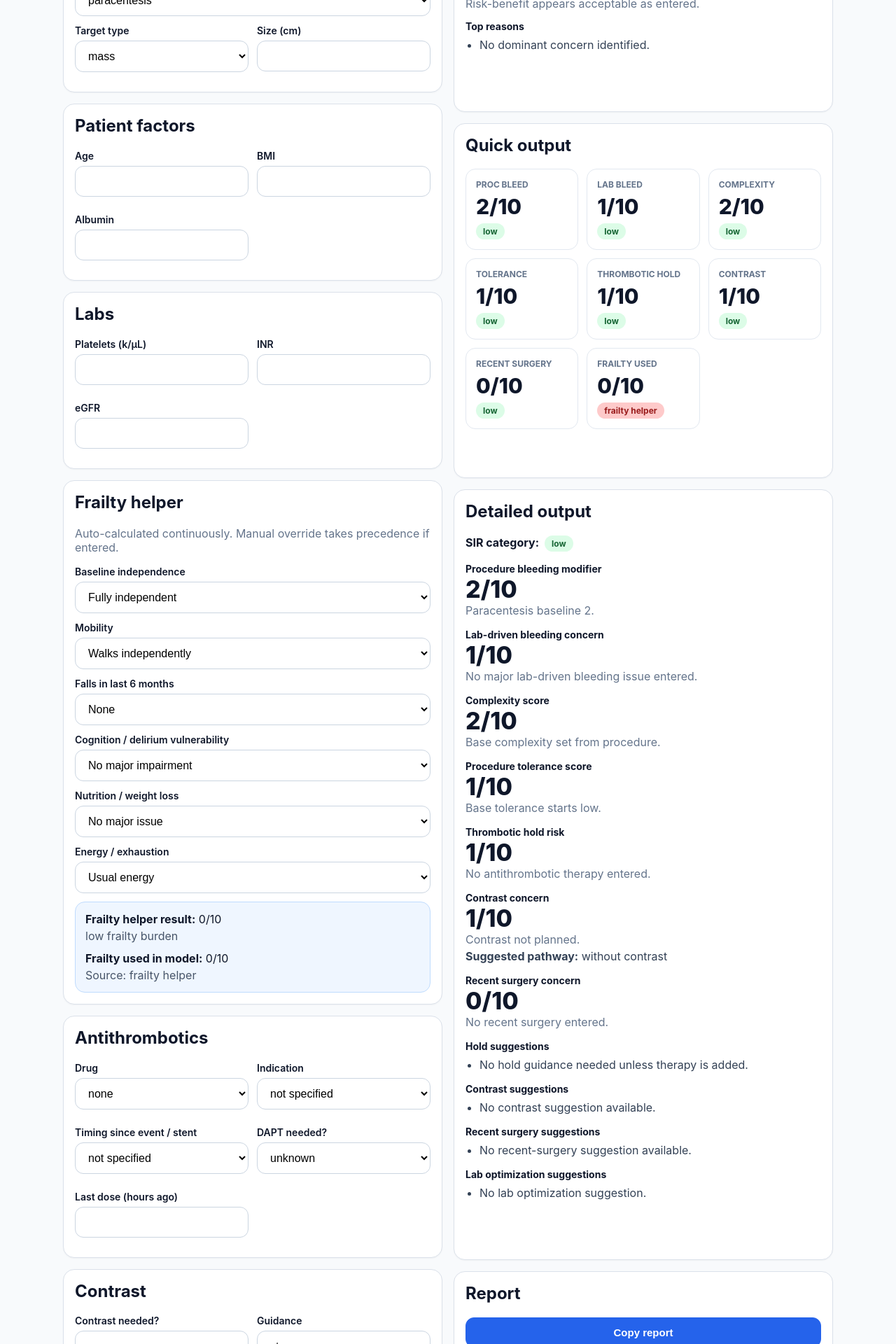
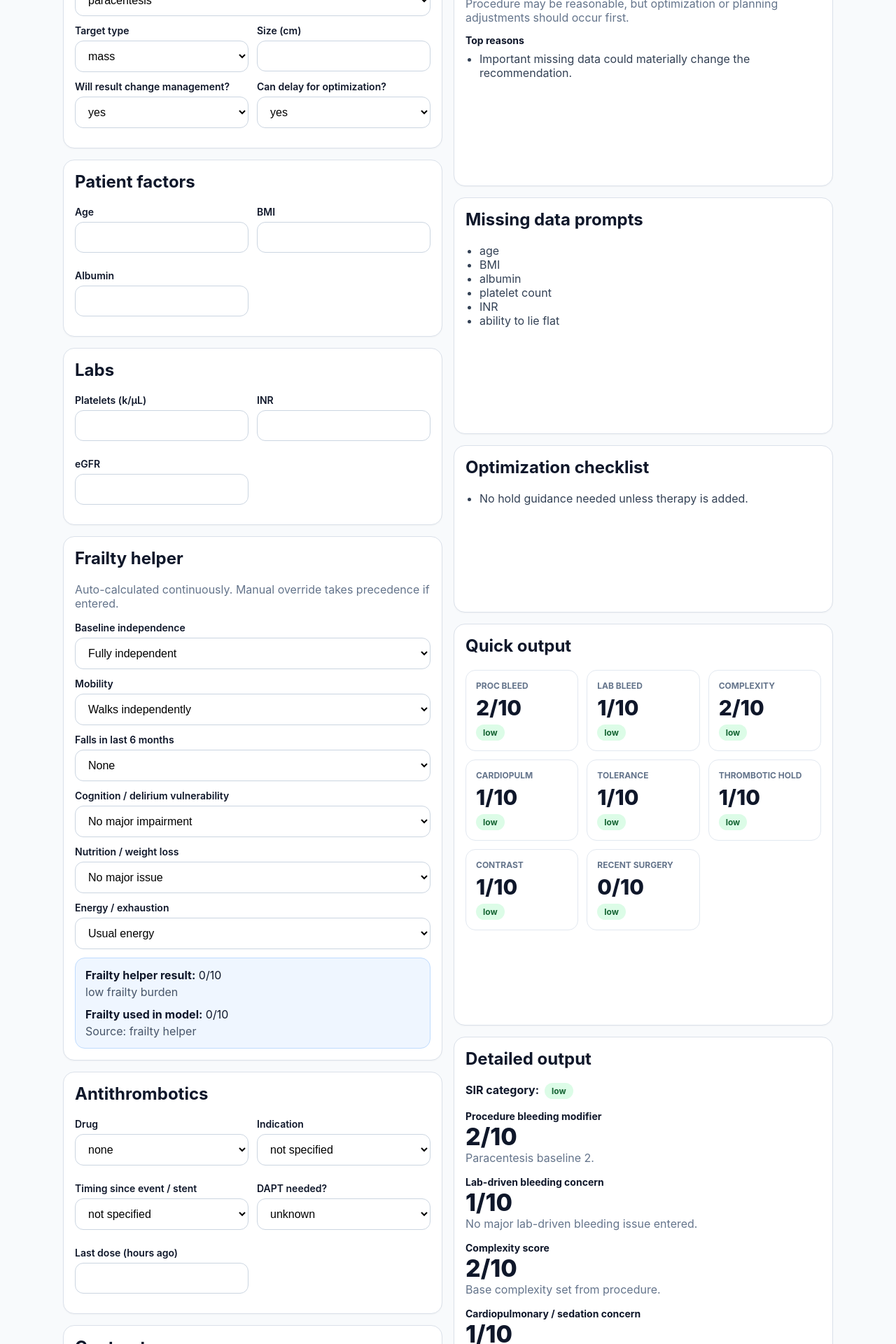
Before and after one commit to MachinegunMonkey/procedure-risk-app, a React (Vite) app: page / in a window 1280 px wide. Shown: the part 260-2180 px from the top of the page at 70% size. Built offline with nearby package versions, Linux system fonts and the light colour scheme.

Commit message:
Update App.jsx

```diff
--- a/src/App.jsx
+++ b/src/App.jsx
@@ -1,4 +1,3 @@
-
 import React, { useMemo, useState } from "react";
 
 const procedures = [
@@ -50,6 +49,14 @@ const initial = {
   surgRelation: "",
   freshOperativeSite: "",
   postOpComplication: "",
+  oxygenNeed: "",
+  copdSeverity: "",
+  heartFailureSeverity: "",
+  canLayFlat: "",
+  sedationPlan: "local only",
+  airwayRisk: "",
+  willChangeManagement: "yes",
+  canDelay: "yes",
   notes: "",
 };
 
@@ -350,7 +357,69 @@ function complexityScore(f) {
   return { score: x, band: riskBand(x), why: why.join(" ") };
 }
 
-function toleranceScore(f, cx) {
+function cardiopulmonarySedationAssessment(f) {
+  let score = 1;
+  const why = [];
+  const suggestions = [];
+
+  if (f.oxygenNeed === "yes") {
+    score = Math.max(score, 5);
+    why.push("Baseline oxygen requirement.");
+    suggestions.push("Reassess monitoring and whether sedation level can be reduced.");
+  }
+
+  if (f.copdSeverity === "severe") {
+    score = Math.max(score, 7);
+    why.push("Severe COPD.");
+  } else if (f.copdSeverity === "moderate") {
+    score = Math.max(score, 5);
+    why.push("Moderate COPD.");
+  }
+
+  if (f.heartFailureSeverity === "severe") {
+    score = Math.max(score, 7);
+    why.push("Severe heart failure.");
+  } else if (f.heartFailureSeverity === "moderate") {
+    score = Math.max(score, 5);
+    why.push("Moderate heart failure.");
+  }
+
+  if (f.canLayFlat === "no") {
+    score = Math.max(score, 7);
+    why.push("Cannot tolerate lying flat.");
+    suggestions.push("Consider whether positioning changes or alternate approach are needed.");
+  } else if (f.canLayFlat === "partially") {
+    score = Math.max(score, 4);
+    why.push("Limited tolerance of flat positioning.");
+  }
+
+  if (f.airwayRisk === "high") {
+    score = Math.max(score, 8);
+    why.push("High airway risk.");
+    suggestions.push("High airway risk should influence sedation planning and monitoring.");
+  } else if (f.airwayRisk === "moderate") {
+    score = Math.max(score, 5);
+    why.push("Moderate airway risk.");
+  }
+
+  if (f.sedationPlan === "moderate sedation") {
+    score = Math.max(score, score + 1, 3);
+    why.push("Moderate sedation planned.");
+  } else if (f.sedationPlan === "deep sedation / anesthesia") {
+    score = Math.max(score, score + 2, 5);
+    why.push("Deep sedation / anesthesia planned.");
+    suggestions.push("Consider whether a lower sedation strategy is feasible.");
+  }
+
+  return {
+    score: clamp(score, 1, 10),
+    band: riskBand(clamp(score, 1, 10)),
+    why: why.length ? why.join(" ") : "No major cardiopulmonary / sedation issue entered.",
+    suggestions,
+  };
+}
+
+function toleranceScore(f, cx, cps) {
   const age = toNum(f.age);
   const frailty = frailtyUsed(f).score;
   const bmi = toNum(f.bmi);
@@ -365,6 +434,14 @@ function toleranceScore(f, cx) {
   } else if (cx >= 6) {
     x += 1;
     why.push("Moderate-high complexity adds burden.");
+  }
+
+  if (cps >= 8) {
+    x += 3;
+    why.push("Major cardiopulmonary / sedation burden.");
+  } else if (cps >= 5) {
+    x += 2;
+    why.push("Moderate cardiopulmonary / sedation burden.");
   }
 
   if (age !== null) {
@@ -680,7 +757,7 @@ function recentSurgeryAssessment(f) {
   }
 
   if (relation === "same operative field") {
-    score = Math.max(score, score + 1, 6);
+    score = Math.max(score, 6);
     why.push("Same operative field.");
     suggestions.push("Reassess whether additional healing time would materially improve safety.");
   } else if (relation === "adjacent region") {
@@ -716,7 +793,82 @@ function recentSurgeryAssessment(f) {
   };
 }
 
-function finalRecommendationEngine({ form, bleed, labBleed, complexity, tolerance, thrombotic, contrast, recentSurgery }) {
+function missingDataPrompts(f) {
+  const missing = [];
+
+  if (!f.procedure) missing.push("procedure");
+  if (!f.age) missing.push("age");
+  if (!f.bmi) missing.push("BMI");
+  if (!f.albumin) missing.push("albumin");
+  if (!f.platelets) missing.push("platelet count");
+  if (!f.inr) missing.push("INR");
+
+  if (["lung biopsy", "renal biopsy", "adrenal biopsy", "liver biopsy", "abscess drainage"].includes(f.procedure) && !f.sizeCm) {
+    missing.push("target / collection size");
+  }
+
+  if (f.procedure === "lung biopsy" && !f.emphysema) {
+    missing.push("emphysema severity in biopsy path");
+  }
+
+  if (f.contrastNeed !== "no" && !f.guidance) {
+    missing.push("guidance modality");
+  }
+
+  if (f.contrastNeed !== "no" && !f.intent) {
+    missing.push("procedure intent");
+  }
+
+  if (f.recentSurgery === "yes" && !f.surgDays) {
+    missing.push("days since surgery");
+  }
+
+  if (f.recentSurgery === "yes" && !f.surgRelation) {
+    missing.push("relation to operative field");
+  }
+
+  if (f.thromDrug && !f.thromIndication) {
+    missing.push("antithrombotic indication");
+  }
+
+  if (f.sedationPlan !== "local only" && !f.airwayRisk) {
+    missing.push("airway risk");
+  }
+
+  if (!f.canLayFlat) {
+    missing.push("ability to lie flat");
+  }
+
+  if (!f.willChangeManagement) {
+    missing.push("whether result will change management");
+  }
+
+  return missing;
+}
+
+function optimizationChecklist({ labBleed, thrombotic, contrast, recentSurgery, cps, form }) {
+  const items = [];
+
+  labBleed.suggestions.forEach((x) => items.push(x));
+  thrombotic.suggestions.forEach((x) => items.push(x));
+  contrast.suggestions.forEach((x) => items.push(x));
+  recentSurgery.suggestions.forEach((x) => items.push(x));
+  cps.suggestions.forEach((x) => items.push(x));
+
+  if (form.canDelay === "yes" && (labBleed.score >= 6 || recentSurgery.score >= 6)) {
+    items.push("Because delay is acceptable, short-interval optimization may improve safety.");
+  }
+
+  if (form.willChangeManagement === "no") {
+    items.push("Reassess whether the procedure should be done if the result will not change management.");
+  } else if (form.willChangeManagement === "uncertain") {
+    items.push("Clarify whether the result will materially change management.");
+  }
+
+  return [...new Set(items)];
+}
+
+function finalRecommendationEngine({ form, bleed, labBleed, complexity, tolerance, thrombotic, contrast, recentSurgery, cps, missing }) {
   const reasons = [];
 
   if (bleed.score >= 9) reasons.push("Procedure bleeding modifier is very high.");
@@ -729,6 +881,9 @@ function finalRecommendationEngine({ form, bleed, labBleed, complexity, toleranc
   if (tolerance.score >= 8) reasons.push("Procedure tolerance concern is very high.");
   else if (tolerance.score >= 6) reasons.push("Procedure tolerance concern is meaningful.");
 
+  if (cps.score >= 8) reasons.push("Cardiopulmonary / sedation burden is very high.");
+  else if (cps.score >= 5) reasons.push("Cardiopulmonary / sedation burden is moderate.");
+
   if (thrombotic.score >= 8) reasons.push("Holding antithrombotic therapy carries high thrombotic risk.");
   else if (thrombotic.score >= 5) reasons.push("Medication interruption creates a meaningful thrombosis tradeoff.");
 
@@ -738,12 +893,20 @@ function finalRecommendationEngine({ form, bleed, labBleed, complexity, toleranc
   if (recentSurgery.score >= 7) reasons.push("Recent surgery materially worsens timing and tissue safety.");
   else if (recentSurgery.score >= 4) reasons.push("Recent surgery adds procedural concern.");
 
+  if (missing.length >= 4) reasons.push("Important missing data could materially change the recommendation.");
+
   if (form.procedure === "lung biopsy" && toNum(form.sizeCm) !== null && toNum(form.sizeCm) < 0.8) {
     reasons.push("Very small lung target gives poor risk-benefit.");
   }
 
   if (form.procedure === "abscess drainage" && form.drainType === "liver abscess" && toNum(form.sizeCm) !== null && toNum(form.sizeCm) < 2) {
     reasons.push("Small liver abscess may be more appropriate for medical therapy first.");
+  }
+
+  if (form.willChangeManagement === "no") {
+    reasons.push("Result is not expected to change management.");
+  } else if (form.willChangeManagement === "uncertain") {
+    reasons.push("Clinical utility remains uncertain.");
   }
 
   let title = "Proceed";
@@ -756,7 +919,8 @@ function finalRecommendationEngine({ form, bleed, labBleed, complexity, toleranc
     bleed.score >= 9 ||
     tolerance.score >= 9 ||
     labBleed.score >= 8 ||
-    recentSurgery.score >= 8
+    recentSurgery.score >= 8 ||
+    cps.score >= 8
   ) {
     title = "Delay / optimize first";
     subtitle = "Current risk profile is very unfavorable without mitigation or reassessment.";
@@ -766,10 +930,17 @@ function finalRecommendationEngine({ form, bleed, labBleed, complexity, toleranc
     complexity.score >= 8 ||
     labBleed.score >= 6 ||
     contrast.score >= 6 ||
-    recentSurgery.score >= 6
+    recentSurgery.score >= 6 ||
+    cps.score >= 6 ||
+    missing.length >= 4
   ) {
     title = "Proceed after optimization";
     subtitle = "Procedure may be reasonable, but optimization or planning adjustments should occur first.";
+  }
+
+  if (form.willChangeManagement === "no" && form.urgency !== "emergent") {
+    title = "Avoid / use alternative";
+    subtitle = "Entered data suggest limited procedural payoff because management is unlikely to change.";
   }
 
   if (form.urgency === "emergent") {
@@ -777,7 +948,7 @@ function finalRecommendationEngine({ form, bleed, labBleed, complexity, toleranc
     subtitle = "Emergent clinical benefit may outweigh several elevated risks.";
   }
 
-  return { title, subtitle, reasons: reasons.slice(0, 5) };
+  return { title, subtitle, reasons: reasons.slice(0, 6) };
 }
 
 export default function App() {
@@ -790,11 +961,14 @@ export default function App() {
     const frailty = frailtyUsed(form);
     const bleed = bleedingScore(form);
     const complexity = complexityScore(form);
-    const tolerance = toleranceScore(form, complexity.score);
+    const cps = cardiopulmonarySedationAssessment(form);
+    const tolerance = toleranceScore(form, complexity.score, cps.score);
     const labBleeding = labBleedingAssessment(form, bleed.score);
     const thrombotic = thromboticHoldRisk(form);
     const contrast = contrastAssessment(form);
     const recentSurgery = recentSurgeryAssessment(form);
+    const missing = missingDataPrompts(form);
+    const checklist = optimizationChecklist({ labBleed: labBleeding, thrombotic, contrast, recentSurgery, cps, form });
     const finalRec = finalRecommendationEngine({
       form,
       bleed,
@@ -804,9 +978,24 @@ export default function App() {
       thrombotic,
       contrast,
       recentSurgery,
+      cps,
+      missing,
     });
 
-    return { frailty, bleed, complexity, tolerance, labBleeding, thrombotic, contrast, recentSurgery, finalRec };
+    return {
+      frailty,
+      bleed,
+      complexity,
+      cps,
+      tolerance,
+      labBleeding,
+      thrombotic,
+      contrast,
+      recentSurgery,
+      missing,
+      checklist,
+      finalRec,
+    };
   }, [form]);
 
   const report = useMemo(() => {
@@ -816,6 +1005,10 @@ export default function App() {
       `Summary: ${result.finalRec.subtitle}`,
       `Top reasons:`,
       ...(result.finalRec.reasons.length ? result.finalRec.reasons.map((x) => `- ${x}`) : ["- none"]),
+      `Missing data prompts:`,
+      ...(result.missing.length ? result.missing.map((x) => `- ${x}`) : ["- none"]),
+      `Optimization checklist:`,
+      ...(result.checklist.length ? result.checklist.map((x) => `- ${x}`) : ["- none"]),
       `Frailty helper result: ${helperScore}/10 (${frailtyLabel(helperScore)})`,
       `Frailty used in model: ${result.frailty.score}/10 (${result.frailty.source})`,
       `Procedure bleeding modifier: ${result.bleed.score}/10 (${result.bleed.band})`,
@@ -824,6 +1017,8 @@ export default function App() {
       `Lab bleeding basis: ${result.labBleeding.why}`,
       `Complexity score: ${result.complexity.score}/10 (${result.complexity.band})`,
       `Complexity basis: ${result.complexity.why}`,
+      `Cardiopulmonary / sedation concern: ${result.cps.score}/10 (${result.cps.band})`,
+      `Cardiopulmonary / sedation basis: ${result.cps.why}`,
       `Tolerance score: ${result.tolerance.score}/10 (${result.tolerance.band})`,
       `Tolerance basis: ${result.tolerance.why}`,
       `Thrombotic hold risk: ${result.thrombotic.score}/10 (${result.thrombotic.band})`,
@@ -833,14 +1028,6 @@ export default function App() {
       `Contrast basis: ${result.contrast.why}`,
       `Recent surgery concern: ${result.recentSurgery.score}/10 (${result.recentSurgery.band})`,
       `Recent surgery basis: ${result.recentSurgery.why}`,
-      `Hold suggestions:`,
-      ...(result.thrombotic.suggestions.length ? result.thrombotic.suggestions.map((x) => `- ${x}`) : ["- none"]),
-      `Contrast suggestions:`,
-      ...(result.contrast.suggestions.length ? result.contrast.suggestions.map((x) => `- ${x}`) : ["- none"]),
-      `Recent surgery suggestions:`,
-      ...(result.recentSurgery.suggestions.length ? result.recentSurgery.suggestions.map((x) => `- ${x}`) : ["- none"]),
-      `Lab optimization suggestions:`,
-      ...(result.labBleeding.suggestions.length ? result.labBleeding.suggestions.map((x) => `- ${x}`) : ["- none"]),
       `Notes: ${form.notes || "none"}`,
     ].join("\n");
   }, [form, result, helperScore]);
@@ -881,7 +1068,15 @@ export default function App() {
       surgDays: "10",
       surgRelation: "adjacent region",
       freshOperativeSite: "no",
-      postOpComplication: "none / unknown",
+      postOpComplication: "",
+      oxygenNeed: "yes",
+      copdSeverity: "moderate",
+      heartFailureSeverity: "",
+      canLayFlat: "partially",
+      sedationPlan: "moderate sedation",
+      airwayRisk: "moderate",
+      willChangeManagement: "yes",
+      canDelay: "yes",
     });
   };
 
@@ -909,7 +1104,7 @@ export default function App() {
         <div style={{ marginBottom: 16 }}>
           <h1 style={{ margin: 0, fontSize: 28 }}>Procedure Risk App</h1>
           <p style={{ marginTop: 6, color: "#64748b" }}>
-            Added contrast logic, recent surgery modifiers, and a stronger final recommendation engine.
+            Added missing-data prompts, optimization checklist, and cardiopulmonary / sedation inputs.
           </p>
         </div>
 
@@ -946,6 +1141,23 @@ export default function App() {
 
                 <Field label="Size (cm)">
                   <input value={form.sizeCm} onChange={(e) => update("sizeCm", e.target.value)} style={inputStyle()} />
+                </Field>
+              </div>
+
+              <div style={{ display: "grid", gap: 12, gridTemplateColumns: "repeat(auto-fit, minmax(180px, 1fr))" }}>
+                <Field label="Will result change management?">
+                  <select value={form.willChangeManagement} onChange={(e) => update("willChangeManagement", e.target.value)} style={inputStyle()}>
+                    <option value="yes">yes</option>
+                    <option value="uncertain">uncertain</option>
+                    <option value="no">no</option>
+                  </select>
+                </Field>
+
+                <Field label="Can delay for optimization?">
+                  <select value={form.canDelay} onChange={(e) => update("canDelay", e.target.value)} style={inputStyle()}>
+                    <option value="yes">yes</option>
+                    <option value="no">no</option>
+                  </select>
                 </Field>
               </div>
 
@@ -1203,6 +1415,64 @@ export default function App() {
               </div>
             </div>
 
+            <div style={cardStyle()}>
+              <h2 style={{ marginTop: 0 }}>Sedation / cardiopulmonary</h2>
+              <div style={{ display: "grid", gap: 12, gridTemplateColumns: "repeat(auto-fit, minmax(180px, 1fr))" }}>
+                <Field label="Sedation plan">
+                  <select value={form.sedationPlan} onChange={(e) => update("sedationPlan", e.target.value)} style={inputStyle()}>
+                    <option value="local only">local only</option>
+                    <option value="minimal sedation">minimal sedation</option>
+                    <option value="moderate sedation">moderate sedation</option>
+                    <option value="deep sedation / anesthesia">deep sedation / anesthesia</option>
+                  </select>
+                </Field>
+
+                <Field label="Airway risk">
+                  <select value={form.airwayRisk} onChange={(e) => update("airwayRisk", e.target.value)} style={inputStyle()}>
+                    <option value="">not entered</option>
+                    <option value="low">low</option>
+                    <option value="moderate">moderate</option>
+                    <option value="high">high</option>
+                  </select>
+                </Field>
+
+                <Field label="Needs oxygen?">
+                  <select value={form.oxygenNeed} onChange={(e) => update("oxygenNeed", e.target.value)} style={inputStyle()}>
+                    <option value="">not entered</option>
+                    <option value="no">no</option>
+                    <option value="yes">yes</option>
+                  </select>
+                </Field>
+
+                <Field label="COPD severity">
+                  <select value={form.copdSeverity} onChange={(e) => update("copdSeverity", e.target.value)} style={inputStyle()}>
+                    <option value="">not entered</option>
+                    <option value="mild">mild</option>
+                    <option value="moderate">moderate</option>
+                    <option value="severe">severe</option>
+                  </select>
+                </Field>
+
+                <Field label="Heart failure severity">
+                  <select value={form.heartFailureSeverity} onChange={(e) => update("heartFailureSeverity", e.target.value)} style={inputStyle()}>
+                    <option value="">not entered</option>
+                    <option value="mild">mild</option>
+                    <option value="moderate">moderate</option>
+                    <option value="severe">severe</option>
+                  </select>
+                </Field>
+
+                <Field label="Can lie flat?">
+                  <select value={form.canLayFlat} onChange={(e) => update("canLayFlat", e.target.value)} style={inputStyle()}>
+                    <option value="">not entered</option>
+                    <option value="yes">yes</option>
+                    <option value="partially">partially</option>
+                    <option value="no">no</option>
+                  </select>
+                </Field>
+              </div>
+            </div>
+
             {showDetailed && (
               <div style={cardStyle()}>
                 <h2 style={{ marginTop: 0 }}>Notes</h2>
@@ -1229,16 +1499,34 @@ export default function App() {
             </div>
 
             <div style={cardStyle()}>
+              <h2 style={{ marginTop: 0 }}>Missing data prompts</h2>
+              <ul style={{ marginTop: 8, paddingLeft: 20, color: "#334155" }}>
+                {(result.missing.length ? result.missing : ["No major missing data prompt triggered."]).map((x) => (
+                  <li key={x}>{x}</li>
+                ))}
+              </ul>
+            </div>
+
+            <div style={cardStyle()}>
+              <h2 style={{ marginTop: 0 }}>Optimization checklist</h2>
+              <ul style={{ marginTop: 8, paddingLeft: 20, color: "#334155" }}>
+                {(result.checklist.length ? result.checklist : ["No major optimization item identified."]).map((x) => (
+                  <li key={x}>{x}</li>
+                ))}
+              </ul>
+            </div>
+
+            <div style={cardStyle()}>
               <h2 style={{ marginTop: 0 }}>Quick output</h2>
               <div style={{ display: "grid", gap: 12, gridTemplateColumns: "repeat(auto-fit, minmax(160px, 1fr))" }}>
                 <QuickStat title="Proc bleed" value={`${result.bleed.score}/10`} detail={result.bleed.band} />
                 <QuickStat title="Lab bleed" value={`${result.labBleeding.score}/10`} detail={result.labBleeding.band} />
                 <QuickStat title="Complexity" value={`${result.complexity.score}/10`} detail={result.complexity.band} />
+                <QuickStat title="Cardiopulm" value={`${result.cps.score}/10`} detail={result.cps.band} />
                 <QuickStat title="Tolerance" value={`${result.tolerance.score}/10`} detail={result.tolerance.band} />
                 <QuickStat title="Thrombotic hold" value={`${result.thrombotic.score}/10`} detail={result.thrombotic.band} />
                 <QuickStat title="Contrast" value={`${result.contrast.score}/10`} detail={result.contrast.band} />
                 <QuickStat title="Recent surgery" value={`${result.recentSurgery.score}/10`} detail={result.recentSurgery.band} />
-                <QuickStat title="Frailty used" value={`${result.frailty.score}/10`} detail={result.frailty.source} />
               </div>
             </div>
 
@@ -1281,64 +1569,15 @@ export default function App() {
               </div>
 
               <div style={{ marginTop: 16 }}>
+                <div style={{ fontSize: 14, fontWeight: 700 }}>Cardiopulmonary / sedation concern</div>
+                <div style={{ fontSize: 34, fontWeight: 800 }}>{result.cps.score}/10</div>
+                <div style={{ color: "#64748b" }}>{result.cps.why}</div>
+              </div>
+
+              <div style={{ marginTop: 16 }}>
                 <div style={{ fontSize: 14, fontWeight: 700 }}>Procedure tolerance score</div>
                 <div style={{ fontSize: 34, fontWeight: 800 }}>{result.tolerance.score}/10</div>
                 <div style={{ color: "#64748b" }}>{result.tolerance.why}</div>
-              </div>
-
-              <div style={{ marginTop: 16 }}>
-                <div style={{ fontSize: 14, fontWeight: 700 }}>Thrombotic hold risk</div>
-                <div style={{ fontSize: 34, fontWeight: 800 }}>{result.thrombotic.score}/10</div>
-                <div style={{ color: "#64748b" }}>{result.thrombotic.why}</div>
-              </div>
-
-              <div style={{ marginTop: 16 }}>
-                <div style={{ fontSize: 14, fontWeight: 700 }}>Contrast concern</div>
-                <div style={{ fontSize: 34, fontWeight: 800 }}>{result.contrast.score}/10</div>
-                <div style={{ color: "#64748b" }}>{result.contrast.why}</div>
-                <div style={{ marginTop: 4, color: "#334155" }}><strong>Suggested pathway:</strong> {result.contrast.pathway}</div>
-              </div>
-
-              <div style={{ marginTop: 16 }}>
-                <div style={{ fontSize: 14, fontWeight: 700 }}>Recent surgery concern</div>
-                <div style={{ fontSize: 34, fontWeight: 800 }}>{result.recentSurgery.score}/10</div>
-                <div style={{ color: "#64748b" }}>{result.recentSurgery.why}</div>
-              </div>
-
-              <div style={{ marginTop: 16 }}>
-                <div style={{ fontSize: 14, fontWeight: 700 }}>Hold suggestions</div>
-                <ul style={{ marginTop: 8, paddingLeft: 20, color: "#334155" }}>
-                  {(result.thrombotic.suggestions.length ? result.thrombotic.suggestions : ["No hold suggestion available."]).map((x) => (
-                    <li key={x}>{x}</li>
-                  ))}
-                </ul>
-              </div>
-
-              <div style={{ marginTop: 16 }}>
-                <div style={{ fontSize: 14, fontWeight: 700 }}>Contrast suggestions</div>
-                <ul style={{ marginTop: 8, paddingLeft: 20, color: "#334155" }}>
-                  {(result.contrast.suggestions.length ? result.contrast.suggestions : ["No contrast suggestion available."]).map((x) => (
-                    <li key={x}>{x}</li>
-                  ))}
-                </ul>
-              </div>
-
-              <div style={{ marginTop: 16 }}>
-                <div style={{ fontSize: 14, fontWeight: 700 }}>Recent surgery suggestions</div>
-                <ul style={{ marginTop: 8, paddingLeft: 20, color: "#334155" }}>
-                  {(result.recentSurgery.suggestions.length ? result.recentSurgery.suggestions : ["No recent-surgery suggestion available."]).map((x) => (
-                    <li key={x}>{x}</li>
-                  ))}
-                </ul>
-              </div>
-
-              <div style={{ marginTop: 16 }}>
-                <div style={{ fontSize: 14, fontWeight: 700 }}>Lab optimization suggestions</div>
-                <ul style={{ marginTop: 8, paddingLeft: 20, color: "#334155" }}>
-                  {(result.labBleeding.suggestions.length ? result.labBleeding.suggestions : ["No lab optimization suggestion."]).map((x) => (
-                    <li key={x}>{x}</li>
-                  ))}
-                </ul>
               </div>
             </div>
 
```
